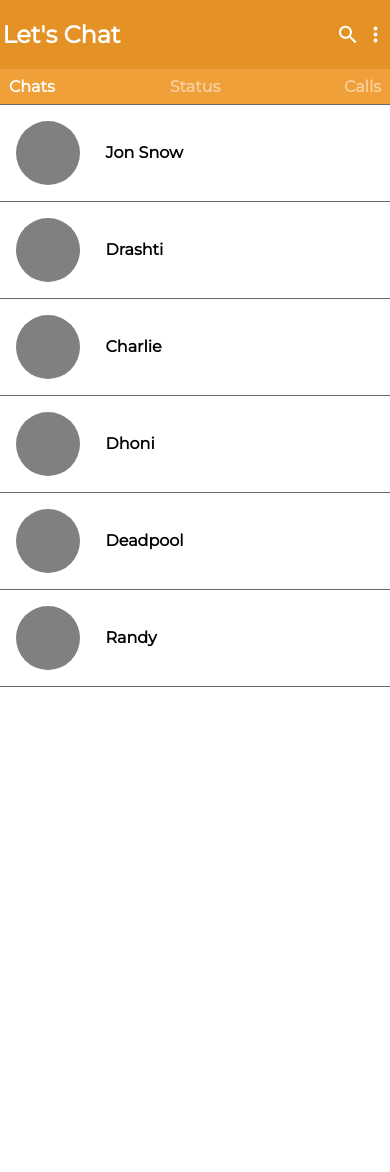
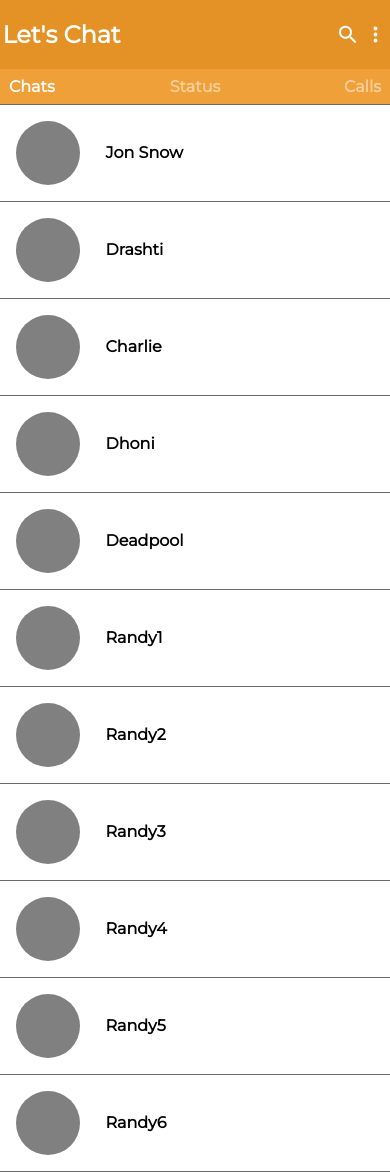
Before and after one commit to cpandya231/meet.in-client, a React (Create React App) app: page /sidebar in a window 390 px wide. Before the commit the page ends 844 px from the top, so only its background shows below. Built offline with nearby package versions, Linux system fonts and the light colour scheme; no server answers.

Commit message:
Make desktop layout responsive

```diff
--- a/src/App.js
+++ b/src/App.js
@@ -30,7 +30,12 @@ class App extends Component {
             { name: "Charlie", id: 4 },
             { name: "Dhoni", id: 5 },
             { name: "Deadpool", id: 6 },
-            { name: "Randy", id: 7 },
+            { name: "Randy1", id: 7 },
+            { name: "Randy2", id: 8 },
+            { name: "Randy3", id: 9 },
+            { name: "Randy4", id: 10 },
+            { name: "Randy5", id: 11 },
+            { name: "Randy6", id: 12 },
           ],
 
           chatMessages: [{}],
@@ -137,6 +142,7 @@ class App extends Component {
 
   selectAccount(userId) {
     this.socket.emit("join_room", userId);
+    let currentUser = this.state.users.filter((user) => user.id === userId)[0];
     this.setState({
       currentUser: userId - 1,
     });
@@ -156,7 +162,7 @@ class App extends Component {
   };
   render() {
     let { width } = this.state;
-    let isMobile = width <= 500;
+    let isMobile = width <= 1024;
 
     if (isMobile) {
       return (
--- a/src/Sidebar.js
+++ b/src/Sidebar.js
@@ -5,10 +5,8 @@ import SidebarHeader from "./SidebarHeader";
 function Sidebar(props) {
   let history = useHistory();
   let connectionList = props.connections.map((connection) => (
-    <li key={connection.id}>
-      <div className="profileImg"></div>
-      <div
-        className="profileName"
+    <li
+      key={connection.id}
       onClick={() => {
         if (props.isMobile) {
           history.push("/chatBoard");
@@ -17,8 +15,8 @@ function Sidebar(props) {
         props.onClick(connection.id);
       }}
     >
-        {connection.name}
-      </div>
+      <div className="profileImg"></div>
+      <div className="profileName">{connection.name}</div>
     </li>
   ));
   return (
--- a/src/styles.css
+++ b/src/styles.css
@@ -259,12 +259,15 @@ body {
   display: flex;
   flex-direction: row-reverse;
   justify-content: space-evenly;
+  height: 100vh;
 }
 
 @media only screen and (min-width: 1024px) {
   .sidebarComponent {
     width: 30%;
     border-right: 1px solid black;
+    height: 100%;
+    overflow: auto;
   }
 
   .actionbarComponent {
@@ -273,5 +276,10 @@ body {
 
   .chatComponent {
     width: 60%;
+    margin: 0 4em;
+  }
+
+  #chatBox {
+    width: 90%;
   }
 }
```
Also changed, not shown: 1 other file (tests, documents, lock files or other folders). Lines whose indentation alone changed are shown as unchanged.
